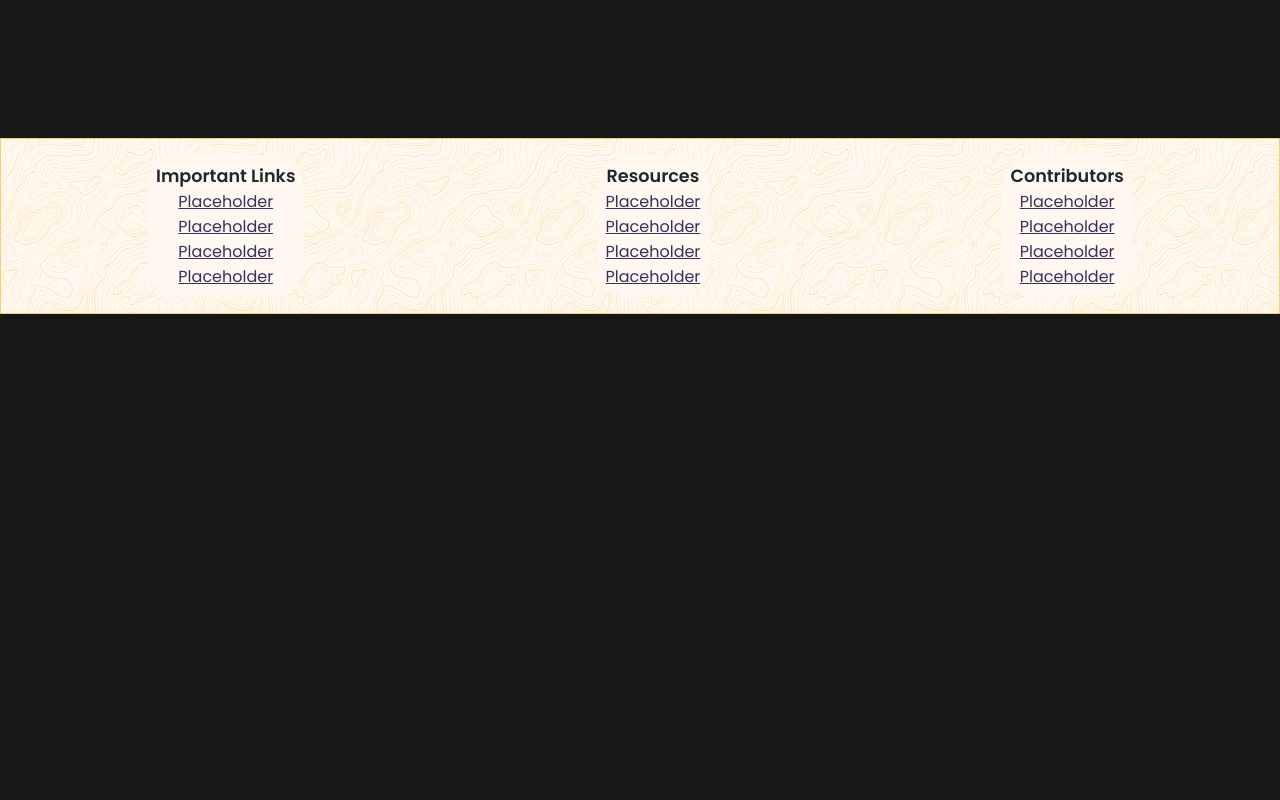
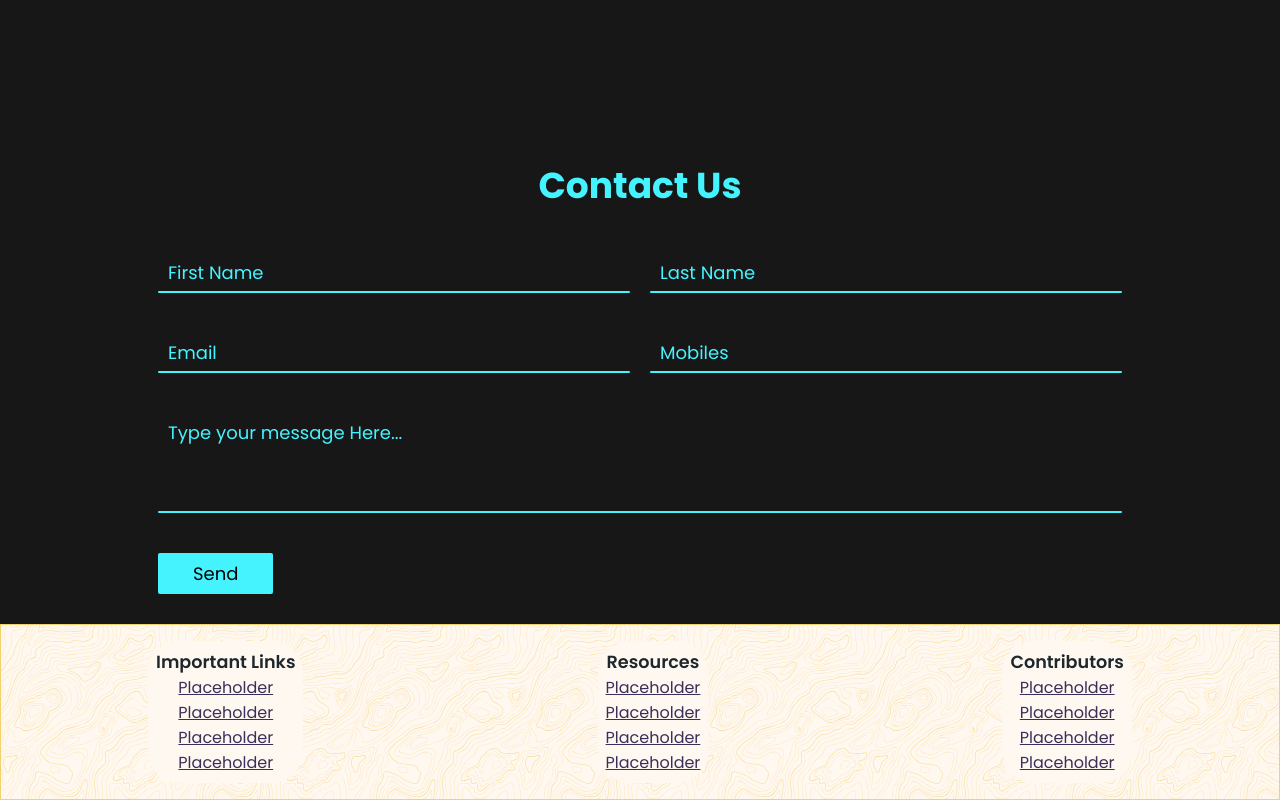
Before and after one commit to Junior-Developer-Group/junior-coding-team, a plain HTML site: page index.html in a window 1280 px wide. Shown: the part 1050-1850 px from the top of the page. Before the commit the page ends 1364 px from the top, so only its background shows below. Drawn offline with nearby package versions, Linux system fonts and the light colour scheme.

Commit message:
Adding Contact Form

```diff
--- a/index.html
+++ b/index.html
@@ -111,6 +111,60 @@
       </div>
     </section>
 
+    <!-- Contact Us Form -->
+    <section id="contact_us">
+      <div class="contactUs_conatiner">
+        <h2>Contact Us</h2>
+        <div class="row100">
+          <div class="col">
+            <div class="inputBox">
+              <input type="text" name="" required="required" />
+              <span class="text">First Name</span>
+              <span class="line"></span>
+            </div>
+          </div>
+          <div class="col">
+            <div class="inputBox">
+              <input type="text" name="" required="required" />
+              <span class="text">Last Name</span>
+              <span class="line"></span>
+            </div>
+          </div>
+        </div>
+        <div class="row100">
+          <div class="col">
+            <div class="inputBox">
+              <input type="text" name="" required="required" />
+              <span class="text">Email</span>
+              <span class="line"></span>
+            </div>
+          </div>
+          <div class="col">
+            <div class="inputBox">
+              <input type="text" name="" required="required" />
+              <span class="text">Mobiles</span>
+              <span class="line"></span>
+            </div>
+          </div>
+        </div>
+          <div class="row100">
+            <div class="col">
+              <div class="inputBox textarea">
+                <textarea required="required"></textarea>
+                <span class="text">Type your message Here...</span>
+                <span class="line"></span>
+              </div>
+            </div>
+          </div>
+          <div class="row100">
+            <div class="col">
+              <input type="submit" value="Send" />
+            </div>
+          </div>
+        </div>
+      </div>
+    </section>
+
     <footer>
       <section>
         <h1>Important Links</h1>
--- a/styles.css
+++ b/styles.css
@@ -275,3 +275,119 @@ footer section {
     margin: 1em 5em;
   }
 }
+
+#contact_us {
+  /* margin-left: 160px; */
+  display: flex;
+  justify-content: center;
+  align-items: center;
+  background: #171717;
+  /* min-height: 100vh; */
+}
+.contactUs_conatiner {
+  width: 80%;
+  padding: 20px;
+}
+.contactUs_conatiner h2 {
+  width: 100%;
+  color: #45f3ff;
+  font-size: 36px;
+  text-align: center;
+  margin-bottom: 10px;
+  font-family: "Poppins", sans-serif;
+}
+.contactUs_conatiner .row100 {
+  position: relative;
+  width: 100%;
+  display: grid;
+  grid-template-columns: repeat(auto-fit, minmax(300px, 1fr));
+}
+
+.contactUs_conatiner .row100 .col {
+  position: relative;
+  width: 100%;
+  padding: 0 10px;
+  margin: 30px 0 10px;
+  transition: 0.5s;
+}
+
+.contactUs_conatiner .row100 .inputBox {
+  position: relative;
+  width: 100%;
+  height: 40px;
+  color: #45f3ff;
+}
+.contactUs_conatiner .row100 .inputBox input,
+.contactUs_conatiner .row100 .inputBox.textarea textarea {
+  position: absolute;
+  width: 100%;
+  height: 100%;
+  background: transparent;
+  box-shadow: none;
+  border: none;
+  outline: none;
+  font-size: 18px;
+  padding: 0 10px;
+  z-index: 1;
+  color: #000;
+}
+.contactUs_conatiner .row100 .inputBox .text {
+  position: absolute;
+  top: 0;
+  left: 0;
+  line-height: 40px;
+  font-size: 18px;
+  padding: 0 10px;
+  display: block;
+  transition: 0.5s;
+  pointer-events: none;
+}
+.contactUs_conatiner .row100 .inputBox input:focus + .text,
+.contactUs_conatiner .row100 .inputBox input:valid + .text {
+  top: -35px;
+  left: -10px;
+}
+.contactUs_conatiner .row100 .inputBox .line {
+  position: absolute;
+  bottom: 0;
+  display: block;
+  width: 100%;
+  height: 2px;
+  background: #45f3ff;
+  transition: 0.5s;
+  border-radius: 2px;
+  pointer-events: none;
+}
+.contactUs_conatiner .row100 .inputBox input:focus ~ .line,
+.contactUs_conatiner .row100 .inputBox input:valid ~ .line {
+  height: 100%;
+}
+.contactUs_conatiner .row100 .inputBox.textarea {
+  position: relative;
+  width: 100%;
+  height: 100px;
+  padding: 10px 0;
+}
+.contactUs_conatiner .row100 .inputBox.textarea textarea {
+  height: 100%;
+  resize: none;
+}
+.contactUs_conatiner .row100 .inputBox textarea:focus + .text,
+.contactUs_conatiner .row100 .inputBox textarea:valid + .text {
+  top: -35px;
+  left: -10px;
+}
+.contactUs_conatiner .row100 .inputBox textarea:focus ~ .line,
+.contactUs_conatiner .row100 .inputBox textarea:valid ~ .line {
+  height: 100%;
+}
+.contactUs_conatiner input[type="submit"] {
+  border: none;
+  padding: 7px 35px;
+  cursor: pointer;
+  outline: none;
+  background: #45f3ff;
+  color: #000;
+  font-size: 18px;
+  border-radius: 2px;
+}
```
